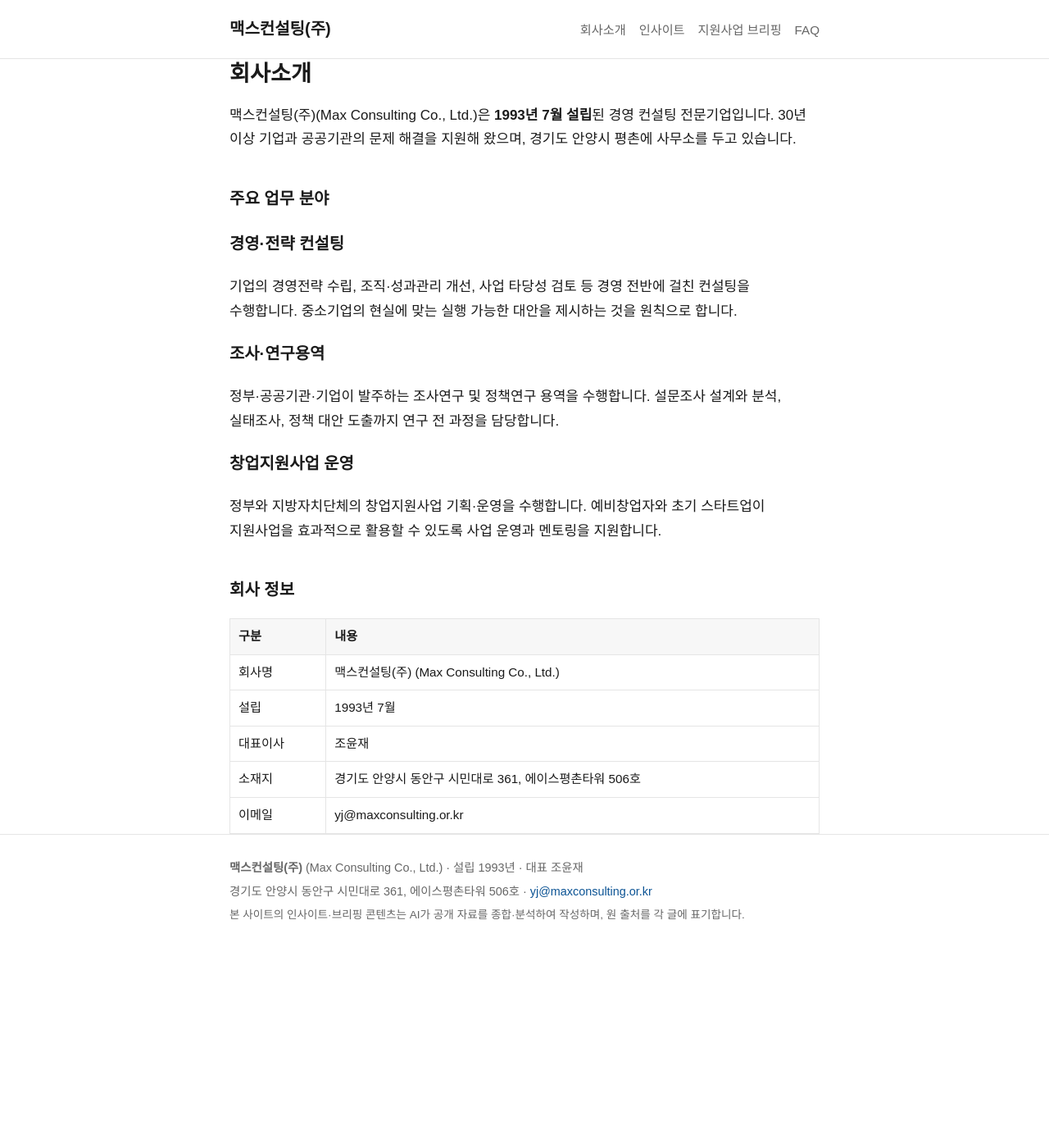
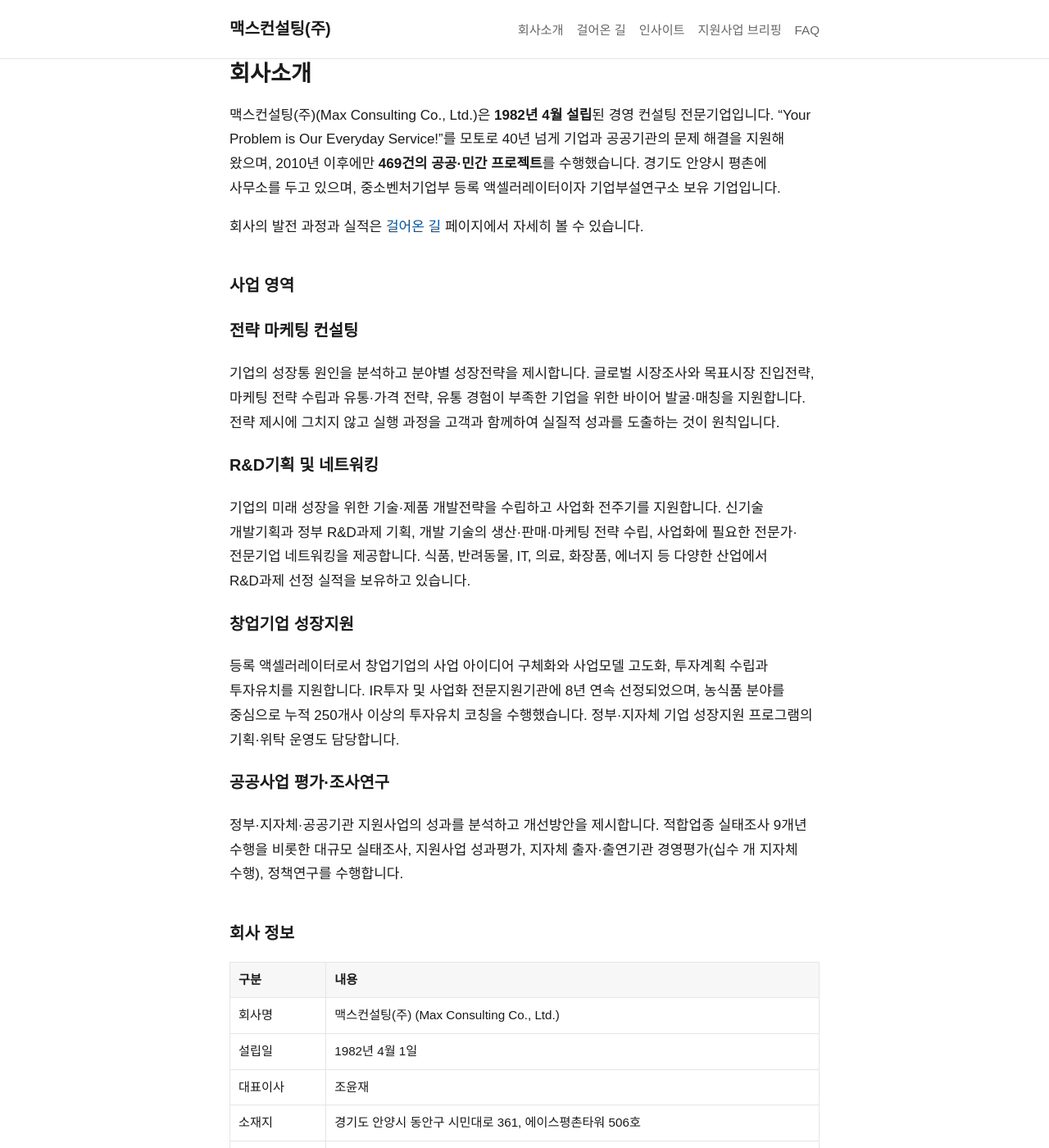
Before and after one commit to isac1003/isac1003.github.io, a Jekyll site: the page built from about.md, in a window 1280 px wide and 1400 px high. Shown: the whole window at 82% size. Built offline with Jekyll 4.4.1, drawn with Linux system fonts in a browser that asks for light colours; some of the changed text lies outside the part shown.

Commit message:
Add files via upload

```diff
--- a/_config.yml
+++ b/_config.yml
@@ -1,9 +1,9 @@
 title: 맥스컨설팅(주)
 tagline: 경영·전략 컨설팅 | 조사·연구용역 | 창업지원사업 운영
 description: >-
-  맥스컨설팅(주)은 1993년 설립된 경영 컨설팅 전문기업으로, 경영·전략 컨설팅,
-  조사·연구용역, 창업지원사업 운영을 수행합니다. 중소기업 경영과 정부 지원사업에
-  대한 인사이트와 최신 지원사업 브리핑을 제공합니다.
+  맥스컨설팅(주)은 1982년 설립된 경영 컨설팅 전문기업으로, 전략마케팅 컨설팅,
+  R&D기획, 창업기업 성장지원, 공공사업 평가·조사연구를 수행합니다. 중소기업 경영과
+  정부 지원사업에 대한 인사이트와 최신 지원사업 브리핑을 제공합니다.
 url: "https://isac1003.github.io"
 lang: ko
 timezone: Asia/Seoul
@@ -12,10 +12,13 @@
 company:
   name_ko: 맥스컨설팅(주)
   name_en: Max Consulting Co., Ltd.
-  founded: 1993
+  founded: 1982
+  founded_date: 1982-04-01
   ceo: 조윤재
   address: 경기도 안양시 동안구 시민대로 361, 에이스평촌타워 506호
-  email: yj@maxconsulting.or.kr
+  tel: 02-3474-0906
+  fax: 02-3473-0109
+  email: helpme@maxconsulting.or.kr
 
 permalink: /:categories/:year/:month/:day/:title/
 
--- a/_layouts/default.html
+++ b/_layouts/default.html
@@ -8,7 +8,7 @@
 <link rel="canonical" href="{{ page.url | absolute_url }}">
 <link rel="alternate" type="application/rss+xml" title="{{ site.title }}" href="{{ '/feed.xml' | absolute_url }}">
 <link rel="stylesheet" href="{{ '/assets/style.css' | relative_url }}">
-{% if page.url == "/" or page.url == "/about/" %}
+{% if page.url == "/" or page.url == "/about/" or page.url == "/history/" %}
 <script type="application/ld+json">
 {
   "@context": "https://schema.org",
@@ -37,6 +38,7 @@
     <a class="site-title" href="{{ '/' | relative_url }}">{{ site.title }}</a>
     <nav aria-label="주 메뉴">
       <a href="{{ '/about/' | relative_url }}">회사소개</a>
+      <a href="{{ '/history/' | relative_url }}">걸어온 길</a>
       <a href="{{ '/insights/' | relative_url }}">인사이트</a>
       <a href="{{ '/briefing/' | relative_url }}">지원사업 브리핑</a>
       <a href="{{ '/faq/' | relative_url }}">FAQ</a>
--- a/about.md
+++ b/about.md
@@ -1,40 +1,69 @@
 ---
 layout: default
 title: 회사소개
-description: 맥스컨설팅(주)은 1993년 설립된 경영 컨설팅 전문기업으로 경영·전략 컨설팅, 조사·연구용역, 창업지원사업 운영을 수행합니다.
+description: 맥스컨설팅(주)은 1982년 설립된 경영 컨설팅 전문기업입니다. 전략마케팅 컨설팅, R&D기획, 창업기업 성장지원, 공공사업 평가를 수행하며 2010년 이후 469건의 프로젝트를 수행했습니다.
 permalink: /about/
 ---
 
 # 회사소개
 
-맥스컨설팅(주)(Max Consulting Co., Ltd.)은 **1993년 7월 설립**된 경영 컨설팅 전문기업입니다.
-30년 이상 기업과 공공기관의 문제 해결을 지원해 왔으며, 경기도 안양시 평촌에 사무소를 두고 있습니다.
+맥스컨설팅(주)(Max Consulting Co., Ltd.)은 **1982년 4월 설립**된 경영 컨설팅
+전문기업입니다. "Your Problem is Our Everyday Service!"를 모토로 40년 넘게
+기업과 공공기관의 문제 해결을 지원해 왔으며, 2010년 이후에만 **469건의
+공공·민간 프로젝트**를 수행했습니다. 경기도 안양시 평촌에 사무소를 두고 있으며,
+중소벤처기업부 등록 액셀러레이터이자 기업부설연구소 보유 기업입니다.
 
-## 주요 업무 분야
+회사의 발전 과정과 실적은 [걸어온 길](/history/) 페이지에서 자세히 볼 수 있습니다.
 
-### 경영·전략 컨설팅
+## 사업 영역
 
-기업의 경영전략 수립, 조직·성과관리 개선, 사업 타당성 검토 등 경영 전반에 걸친
-컨설팅을 수행합니다. 중소기업의 현실에 맞는 실행 가능한 대안을 제시하는 것을 원칙으로 합니다.
+### 전략 마케팅 컨설팅
 
-### 조사·연구용역
+기업의 성장통 원인을 분석하고 분야별 성장전략을 제시합니다. 글로벌 시장조사와
+목표시장 진입전략, 마케팅 전략 수립과 유통·가격 전략, 유통 경험이 부족한 기업을
+위한 바이어 발굴·매칭을 지원합니다. 전략 제시에 그치지 않고 실행 과정을 고객과
+함께하여 실질적 성과를 도출하는 것이 원칙입니다.
 
-정부·공공기관·기업이 발주하는 조사연구 및 정책연구 용역을 수행합니다.
-설문조사 설계와 분석, 실태조사, 정책 대안 도출까지 연구 전 과정을 담당합니다.
+### R&D기획 및 네트워킹
 
-### 창업지원사업 운영
+기업의 미래 성장을 위한 기술·제품 개발전략을 수립하고 사업화 전주기를 지원합니다.
+신기술 개발기획과 정부 R&D과제 기획, 개발 기술의 생산·판매·마케팅 전략 수립,
+사업화에 필요한 전문가·전문기업 네트워킹을 제공합니다. 식품, 반려동물, IT, 의료,
+화장품, 에너지 등 다양한 산업에서 R&D과제 선정 실적을 보유하고 있습니다.
 
-정부와 지방자치단체의 창업지원사업 기획·운영을 수행합니다. 예비창업자와 초기 스타트업이
-지원사업을 효과적으로 활용할 수 있도록 사업 운영과 멘토링을 지원합니다.
+### 창업기업 성장지원
+
+등록 액셀러레이터로서 창업기업의 사업 아이디어 구체화와 사업모델 고도화,
+투자계획 수립과 투자유치를 지원합니다. IR투자 및 사업화 전문지원기관에 8년 연속
+선정되었으며, 농식품 분야를 중심으로 누적 250개사 이상의 투자유치 코칭을
+수행했습니다. 정부·지자체 기업 성장지원 프로그램의 기획·위탁 운영도 담당합니다.
+
+### 공공사업 평가·조사연구
+
+정부·지자체·공공기관 지원사업의 성과를 분석하고 개선방안을 제시합니다.
+적합업종 실태조사 9개년 수행을 비롯한 대규모 실태조사, 지원사업 성과평가,
+지자체 출자·출연기관 경영평가(십수 개 지자체 수행), 정책연구를 수행합니다.
 
 ## 회사 정보
 
 | 구분 | 내용 |
 |------|------|
 | 회사명 | 맥스컨설팅(주) (Max Consulting Co., Ltd.) |
-| 설립 | 1993년 7월 |
+| 설립일 | 1982년 4월 1일 |
 | 대표이사 | 조윤재 |
 | 소재지 | 경기도 안양시 동안구 시민대로 361, 에이스평촌타워 506호 |
-| 이메일 | yj@maxconsulting.or.kr |
+| 전화 | 02-3474-0906 |
+| 팩스 | 02-3473-0109 |
+| 이메일 | helpme@maxconsulting.or.kr |
 
-<!-- TODO: 주요 실적, 연혁, 전화번호 등은 회사 자료 확인 후 보완 -->
+## 주요 인증·등록
+
+중소벤처기업부 액셀러레이터 등록(2020), 기업부설연구소 인정(2019), 중소기업
+상담회사 등록(2009), 경영혁신형 중소기업 선정(2007), 환경컨설팅 등록(2024),
+코트라 수출바우처사업 컨설팅기관(5년 연속), 기술역량 우수기업 인증(2020).
+
+## 주요 수상
+
+컨설팅혁신대전 대통령표창(2010), 지식서비스 발전공로 산업부장관 표창(2018),
+중소기업경영혁신 공로 중소기업진흥공단 이사장 표창(2017), 컨설팅 발전공로
+중소기업청장 표창(2003).
--- /dev/null
+++ b/history.md
@@ -0,0 +1,88 @@
+---
+layout: default
+title: 걸어온 길 — 40년의 실적과 변화
+description: 1982년 설립된 맥스컨설팅(주)의 연혁, 사업 변화 흐름, 강점을 실적 데이터로 정리했습니다. 2010년 이후 공공·민간 프로젝트 469건을 수행했습니다.
+permalink: /history/
+---
+
+# 걸어온 길 — 40년의 실적과 변화
+
+맥스컨설팅(주)은 1982년 4월 설립 이후 40년 넘게 한 분야에 머무르지 않고,
+한국 산업 환경의 변화에 맞춰 컨설팅의 영역을 넓혀 왔습니다. 이 페이지는 회사가
+실제 수행한 계약 실적 데이터(2010년 이후 469건)를 바탕으로 회사의 발전 과정과
+현재의 강점을 정리한 것입니다.
+
+## 한눈에 보는 실적
+
+2010년부터 현재까지 수행한 프로젝트는 **총 469건**입니다. 유형별로는 기업 컨설팅이
+약 61%로 가장 많고, 연구용역·정책연구·실태조사가 그 뒤를 잇습니다. 발주처의 대부분은
+정부 부처 산하기관, 지방자치단체, 공공기관이며, 상당수와 다년간 반복 계약 관계를
+유지하고 있습니다. 공공부문에서의 반복 수주는 수행 품질에 대한 신뢰의 지표라고
+할 수 있습니다.
+
+## 시기별 발전 과정
+
+### 1982~1990년대: 기업 현장 컨설팅으로 출발
+
+1982년 4월 창업 이후 기업 현장의 경영 문제 해결을 중심으로 활동했습니다.
+1986년 ㈜농심으로부터 감사장을 받는 등 제조·식품 대기업과의 협업으로 기반을
+다졌고, 1997년에는 마케팅 정보지 '월간 컨설팅리포트'를 창간하며 지식 확산에도
+나섰습니다.
+
+### 2000년대: 중소기업 컨설팅의 체계화
+
+2003년 중소기업 컨설팅 기본모델을 자체 개발하고 컨설팅 발전공로로 중소기업청장
+표창을 받았습니다. 2007년 경영혁신형 중소기업(Main-Biz) 선정, 2009년 중소기업
+상담회사 등록으로 제도권 컨설팅 기관의 틀을 갖추었으며, 이 시기의 공로를 인정받아
+**2010년 컨설팅혁신대전에서 대통령표창**을 수상했습니다.
+
+### 2010년대: 조사연구와 공공부문으로 확장
+
+2010년대 들어 개별 기업 컨설팅을 넘어 정책 단위의 조사연구로 영역을 넓혔습니다.
+대·중소기업·농어업협력재단의 **적합업종 실태조사를 2016년부터 9개년에 걸쳐 수행**한
+것이 대표적이며, 소상공인 실태조사, 지자체 출자·출연기관 경영평가(울산·대전·천안·김포·
+고양·용인·안양 등 십수 개 지자체) 등 공공부문 사업이 주력으로 자리잡았습니다.
+2019년에는 기업부설연구소 인정을 받아 연구 역량을 공식화했습니다.
+
+이 시기에 또 하나의 축이 형성됐는데, 바로 **농림수산식품 분야 특화**입니다.
+2017년 농식품기술제품 해외시장 진출지원 수행기관 선정을 시작으로 농업기술실용화재단
+(현 한국농업기술진흥원)의 스마트팜 실증단지 기획, 한국임업진흥원의 임산물 국가통합브랜드
+구축, 수산업협동조합중앙회 회원조합 경영컨설팅까지 농·림·수산 전 영역으로 실적을
+쌓았습니다.
+
+### 2020년대: 창업·투자유치 생태계의 플레이어로
+
+2020년 중소벤처기업부 **액셀러레이터(창업기획자) 등록**을 계기로 창업기업 성장지원이
+새로운 주력 사업이 되었습니다. 농업정책보험금융원의 농식품기업 투자유치 역량강화
+컨설팅을 다년간 수행하며 누적 250개사 이상을 코칭했고, **IR투자 및 사업화 전문지원기관에
+8년 연속 선정**(2025년 기준)되었습니다. 2022년 코트라 수출바우처사업 컨설팅기관(5년 연속),
+2024년 환경컨설팅 등록 등 기업의 해외진출과 ESG 영역으로도 서비스를 확장하고 있습니다.
+
+## 현재의 강점 네 가지
+
+**첫째, 40년 업력과 공공부문의 반복 수주.** 1982년부터 축적된 경험과 함께, 주요 발주기관
+대부분과 여러 해에 걸친 반복 계약 관계를 유지하고 있습니다. 공공 조달 시장에서 반복 수주는
+가장 확실한 품질 증명입니다.
+
+**둘째, 농림수산식품 분야 전문성.** 농식품 기업 투자유치 코칭, 스마트팜, 임산물 브랜드,
+수협 경영컨설팅까지 농·림·수산 전반의 실적을 보유한 컨설팅사는 드뭅니다. 발주처 실적
+상위권을 농식품 관련 기관이 차지할 만큼 뚜렷한 전문 영역입니다.
+
+**셋째, 정책 단위의 조사연구 역량.** 9개년 연속 적합업종 실태조사를 비롯해 대규모
+실태조사·성과분석·정책연구를 수행할 수 있는 조사 설계와 분석 역량, 그리고 기업부설연구소를
+갖추고 있습니다.
+
+**넷째, 창업기업의 성장부터 투자유치까지.** 등록 액셀러레이터로서 사업계획 고도화,
+IR 코칭, 투자자 매칭, 정부 지원프로그램 위탁 운영까지 창업 생태계 전 단계를 지원합니다.
+
+## 함께해 온 주요 기관
+
+대·중소기업·농어업협력재단, 농업정책보험금융원, 한국농업기술진흥원(구 농업기술실용화재단),
+한국임업진흥원, 소상공인시장진흥공단, 신용보증기금, 수산업협동조합중앙회, 중소기업유통센터,
+창업진흥원, 한국산업기술진흥원(KIAT), 경기도경제과학진흥원, 안양산업진흥원을 비롯한
+다수의 공공기관·지방자치단체와 일해 왔습니다.
+
+---
+
+컨설팅·조사연구·창업지원에 관한 문의는 전화 02-3474-0906 또는
+이메일 helpme@maxconsulting.or.kr 로 연락 주시기 바랍니다.
```
Also changed, not shown: other parts of _layouts/default.html (+3 -2 lines), en/index.md (+9 -6 lines), index.html (+5 -4 lines), llms.txt (+8 -6 lines).
